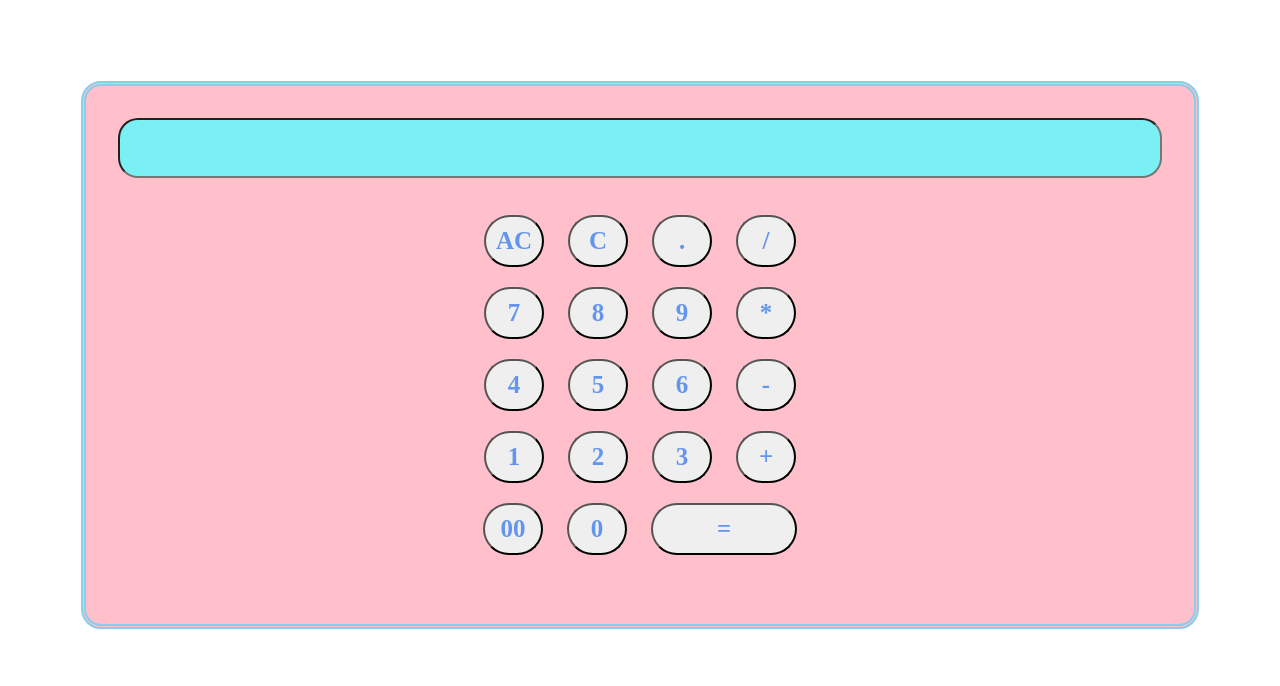
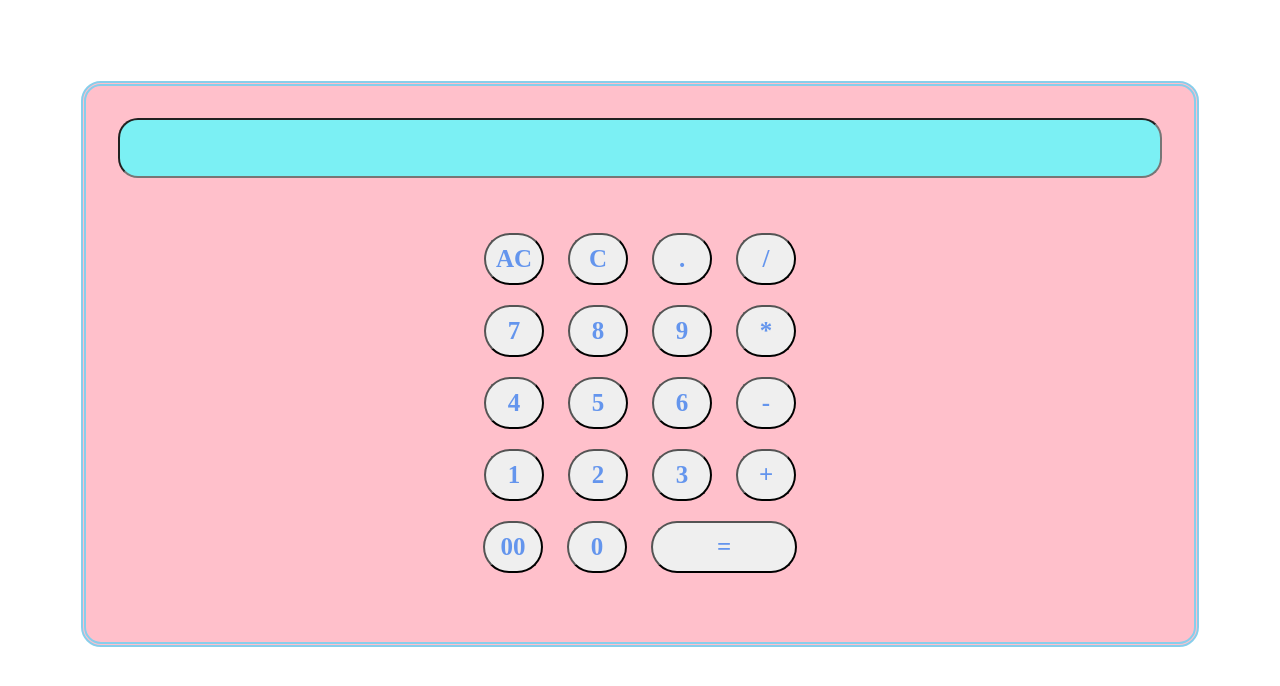
Before and after one commit to Manasa-098/Assignment-3, a plain HTML site: page index.html in a window 1280 px wide. Drawn offline with Linux system fonts and the light colour scheme.

Commit message:
Update index.html

```diff
--- a/index.html
+++ b/index.html
@@ -7,7 +7,7 @@
     <title>Assignment-3</title>
     <meta name='viewport' content='width=device-width, initial-scale=1'>
     <link rel='stylesheet' type='text/css' media='screen' href='style.css'>
-    <script src='main.js'></script>
+<!--     <script src='main.js'></script> -->
 </head>
 
 <body>
@@ -16,7 +16,7 @@
 
             <form>
                 <input type="text" name="display">
-                <div>
+                <div><br>
                     <input type="button" value="AC" class="button">
                     <input type="button" value="C" class="button">
                     <input type="button" value="." class="button">
@@ -43,7 +43,7 @@
 
                     <input type="button" value="00" class="button">
                     <input type="button" value="0" class="button">
-                    <input type="button" value="=" class="equal">
+                    <input type="button" value="=" class="equal"><br>
                 </div>
             </form>
 
```
